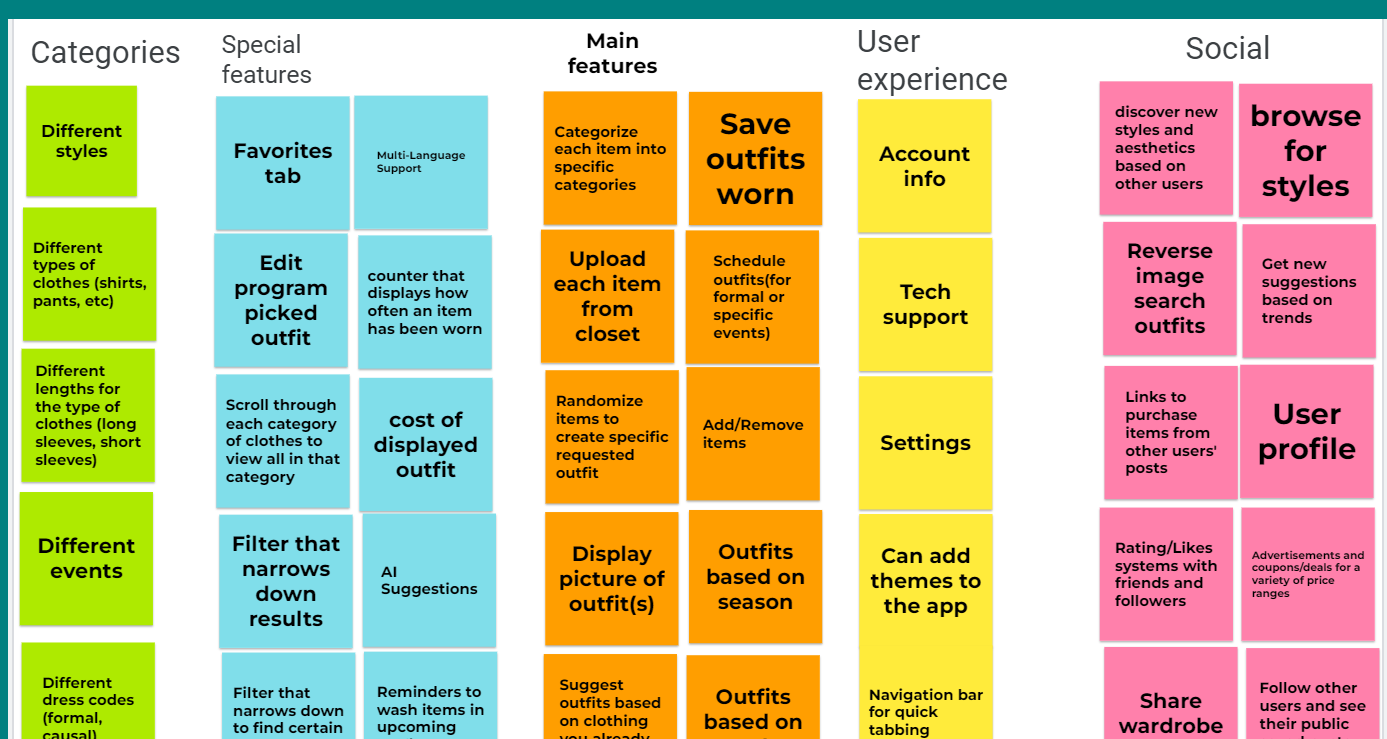
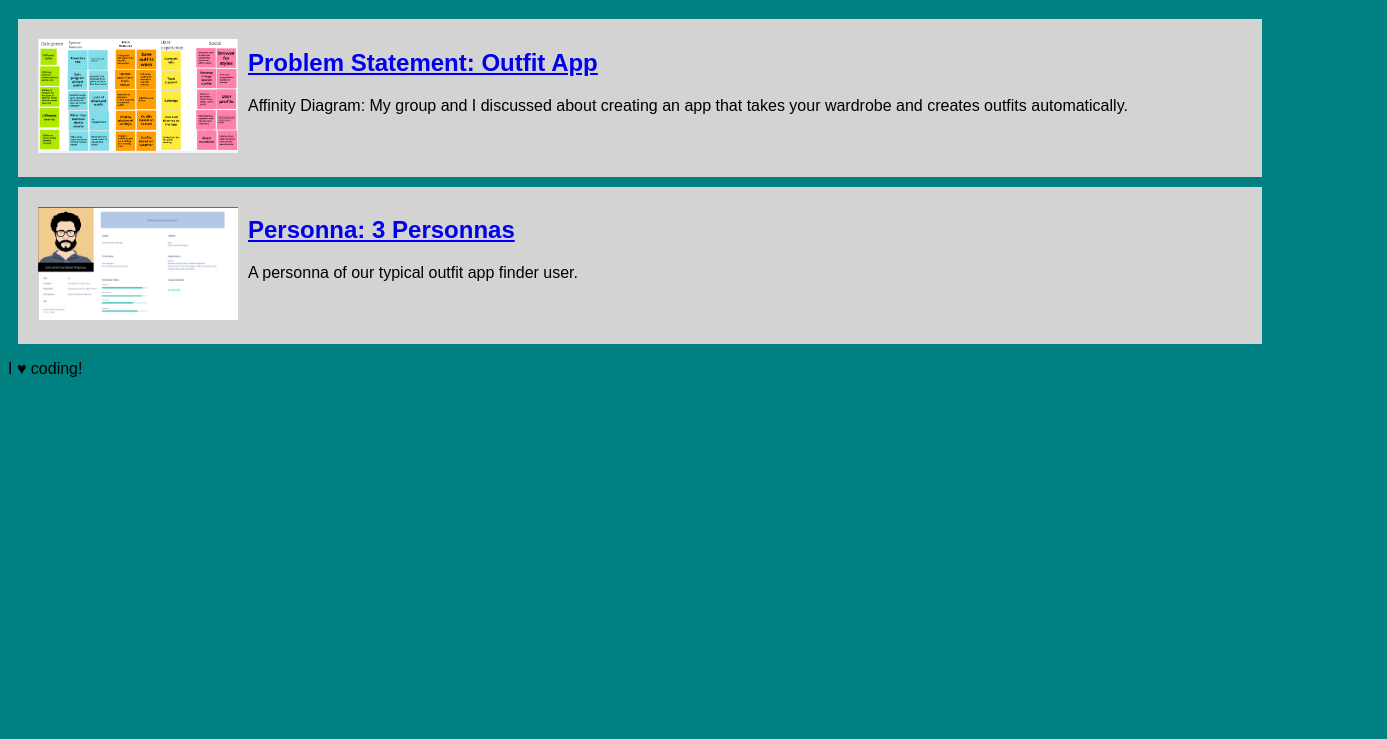
Before and after one commit to rafael1121/rafael1121.github.io, a plain HTML site: page index.html in a window 1280 px wide. Shown: the part 61-800 px from the top of the page, 1387 px wide, since content can reach past the window. Drawn offline with Linux system fonts and the light colour scheme.

Commit message:
Add files via upload

```diff
--- a/index.html
+++ b/index.html
@@ -14,14 +14,28 @@
 <!-- Affinity Diagram Assignment-->
 <section class="assignment">
 <a href="files/Affinity-diagram.pdf"><img src="images/Affinity-diagram.png"></a>
-</section>
+
 
     <section class="class-details">
         <a href="files/Affinity-diagram.pdf"><h2>Problem Statement: Outfit App</h2></a>
 
         <p>Affinity Diagram: My group and I discussed about creating an app that takes your wardrobe and creates outfits automatically.</p>
+
+    </section>
     </section>
 
+    <!-- Personna Assignment-->
+<section class="assignment">
+    <a href="files/personnapdf.pdf"><img src="images/personna.png"></a>
+
+
+        <section class="class-details">
+            <a href="files/personnapdf.pdf"><h2>Personna: 3 Personnas</h2></a>
+
+            <p>A personna of our typical outfit app finder user.</p>
+        </section>
+
+    </section>
 
 
 <p>I &hearts; coding!</p>
--- a/style.css
+++ b/style.css
@@ -1,9 +1,26 @@
 body {
     background: teal;
     font-family: Arial, Helvetica, sans-serif;
+}
+
+.assignment {
+    display: flex;
+    padding: 10px;
+    background: lightgray;
+    margin: 10px;
+}
+
+.assignment img {
+    width: 200px;
+    padding:10px;
+
 }
 
 h1 {
     color:darkblue;
     text-align: center;
 }
+
+.png {
+    size: 60px;
+}
```
Also changed, not shown: Images/personna.png (added), 1 other file.
